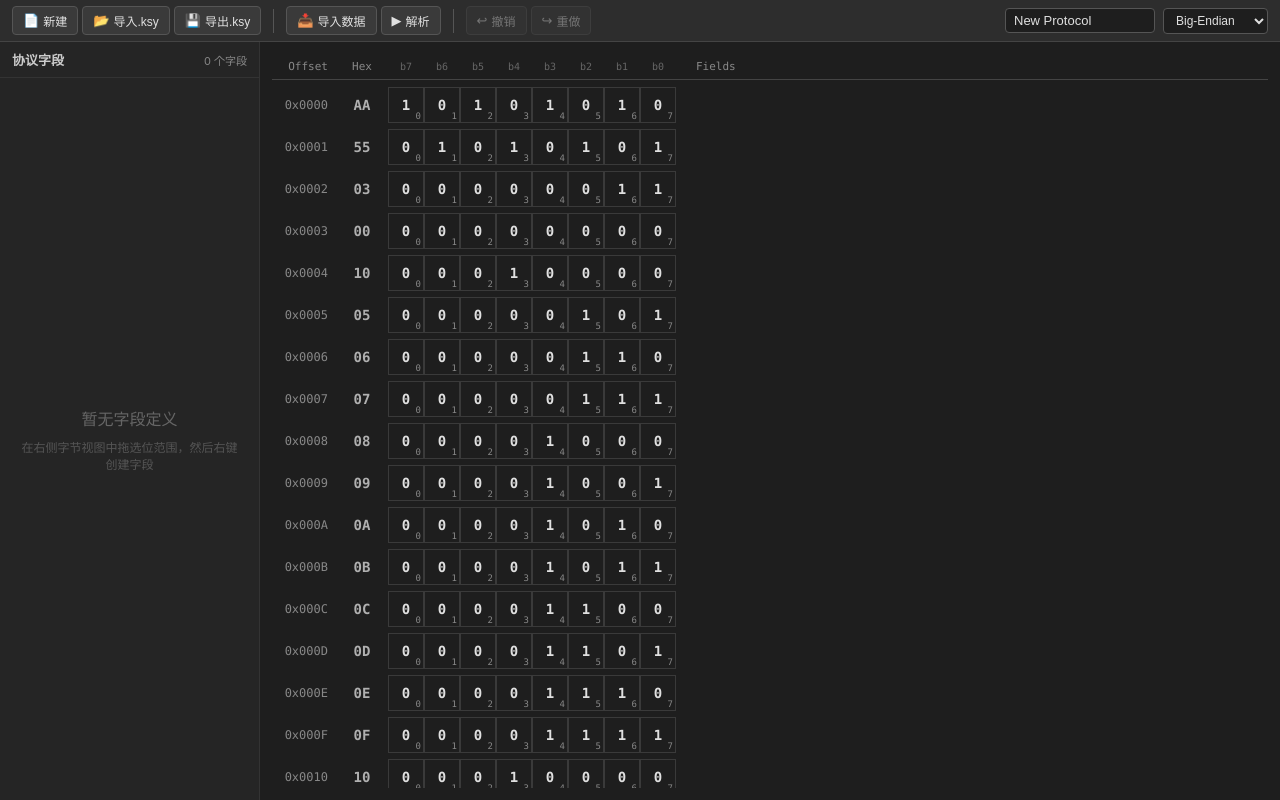
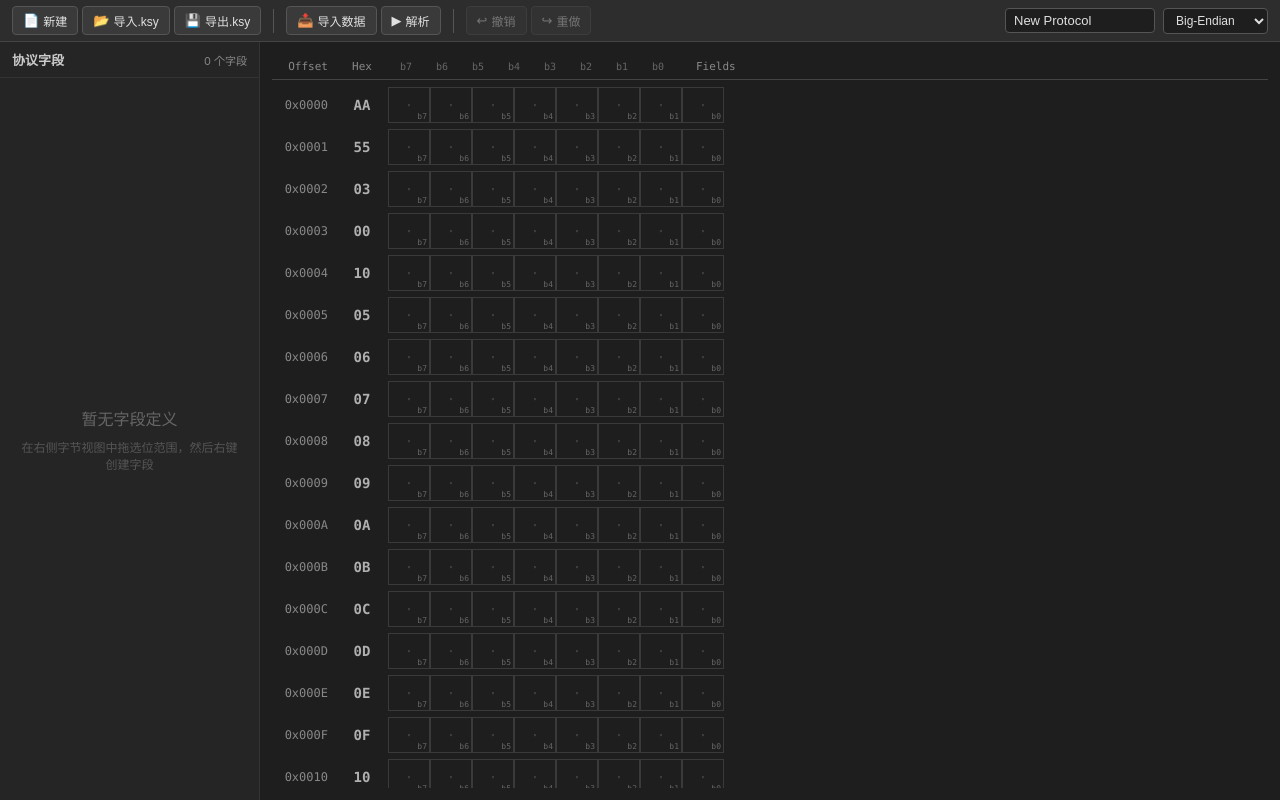
Before and after one commit to ChongYuanLi/BinForge, a Vue app: page / in a window 1280 px wide. Built offline with nearby package versions, Linux system fonts and the light colour scheme.

Commit message:
refactor: bit格子显示字段名缩写而非0/1
- 有字段覆盖的格子显示字段名前3个字符 (如 mag, ver, cmd)
- 无字段覆盖的格子显示 · (点号)
- 右下角显示 bit 位置标签 b7~b0
- 更宽的格子 (42px) 容纳字段名

```diff
--- a/src/components/ByteView/BitCell.vue
+++ b/src/components/ByteView/BitCell.vue
@@ -4,8 +4,8 @@
     :class="{
       'bit-cell--selected': isSelected,
       'bit-cell--dragging': isDragSelected,
-      'bit-cell--field-0': fieldColors.length === 1,
-      'bit-cell--multi-field': fieldColors.length > 1,
+      'bit-cell--has-field': topOverlay !== null,
+      'bit-cell--empty': topOverlay === null,
     }"
     :style="cellStyle"
     @mousedown="onMouseDown"
@@ -13,8 +13,9 @@
     @contextmenu.prevent="onContextMenu"
     @click="onClick"
   >
-    <span class="bit-cell__value">{{ bitValue }}</span>
-    <span class="bit-cell__index">{{ bitIndex }}</span>
+    <span class="bit-cell__label" v-if="topOverlay">{{ getLabel(topOverlay) }}</span>
+    <span class="bit-cell__empty" v-else>·</span>
+    <span class="bit-cell__index">{{ bitLabel }}</span>
   </div>
 </template>
 
@@ -22,6 +23,8 @@
 import { computed } from 'vue'
 import { useSelectionStore } from '../../stores/selection'
 import { useByteViewStore } from '../../stores/byteView'
+import type { FieldOverlay } from '../../models/field'
+
 const props = defineProps<{
   byteOffset: number
   bitIndex: number  // 0-7, 0=MSB, 7=LSB
@@ -34,21 +37,20 @@ const emit = defineEmits<{
 const selectionStore = useSelectionStore()
 const byteViewStore = useByteViewStore()
 
-/** 当前bit的值 (0 或 1) */
-const bitValue = computed(() => {
-  const byte = byteViewStore.data[props.byteOffset]
-  if (byte === undefined) return 0
-  return (byte >> (7 - props.bitIndex)) & 1
-})
-
 /** 此bit位置的字段覆盖 */
 const fieldOverlays = computed(() => {
   return byteViewStore.getOverlaysAtBit(props.byteOffset, props.bitIndex)
 })
 
-/** 字段颜色 */
-const fieldColors = computed(() => {
-  return fieldOverlays.value.map(o => o.color)
+/** 最上层（最深）的 overlay */
+const topOverlay = computed(() => {
+  if (fieldOverlays.value.length === 0) return null
+  return fieldOverlays.value.reduce((a, b) => b.depth > a.depth ? b : a)
+})
+
+/** bit 位置标签 b7~b0 */
+const bitLabel = computed(() => {
+  return `b${7 - props.bitIndex}`
 })
 
 /** 是否被选中（字段选中） */
@@ -67,21 +69,22 @@ const isDragSelected = computed(() => {
 
 /** 单元格样式 */
 const cellStyle = computed(() => {
-  if (fieldColors.value.length === 1) {
-    return { backgroundColor: fieldColors.value[0] }
-  }
-  if (fieldColors.value.length > 1) {
-    // 多个字段覆盖时，用最深层（最内层）的颜色
-    const deepest = fieldOverlays.value.reduce((a, b) =>
-      b.depth > a.depth ? b : a
-    )
-    return { backgroundColor: deepest.color }
+  if (topOverlay.value) {
+    return { backgroundColor: topOverlay.value.color }
   }
   return {}
 })
 
+/** 获取显示标签：字段名前2~3个字符 */
+function getLabel(overlay: FieldOverlay): string {
+  const name = overlay.fieldName
+  if (!name) return overlay.isBitField ? 'b' : '?'
+  // 取字段名的前3个字符
+  return name.length <= 3 ? name : name.slice(0, 3)
+}
+
 function onMouseDown(e: MouseEvent) {
-  if (e.button === 0) { // 左键
+  if (e.button === 0) {
     selectionStore.startDrag(props.byteOffset, props.bitIndex)
   }
 }
@@ -97,12 +100,8 @@ function onContextMenu(e: MouseEvent) {
 }
 
 function onClick(_e: MouseEvent) {
-  // 点击时选中该位置所在的字段
-  const overlay = fieldOverlays.value.length > 0
-    ? fieldOverlays.value.reduce((a, b) => b.depth > a.depth ? b : a)
-    : null
-  if (overlay) {
-    selectionStore.selectField(overlay.fieldId)
+  if (topOverlay.value) {
+    selectionStore.selectField(topOverlay.value.fieldId)
   }
 }
 </script>
@@ -113,7 +112,7 @@ function onClick(_e: MouseEvent) {
   flex-direction: column;
   align-items: center;
   justify-content: center;
-  width: 36px;
+  width: 42px;
   height: 36px;
   border: 1px solid #3a3a3a;
   cursor: pointer;
@@ -138,16 +137,30 @@ function onClick(_e: MouseEvent) {
   border-color: #4285f4;
 }
 
-.bit-cell__value {
+.bit-cell--has-field {
+  border-color: rgba(255, 255, 255, 0.15);
+}
+
+.bit-cell__label {
+  font-size: 10px;
+  font-family: 'Consolas', 'Monaco', monospace;
+  font-weight: 600;
+  color: #e0e0e0;
+  overflow: hidden;
+  text-overflow: ellipsis;
+  white-space: nowrap;
+  max-width: 100%;
+  padding: 0 2px;
+}
+
+.bit-cell__empty {
   font-size: 14px;
-  font-family: 'Consolas', 'Monaco', monospace;
-  font-weight: bold;
-  color: #e0e0e0;
+  color: #444;
 }
 
 .bit-cell__index {
-  font-size: 9px;
-  color: #888;
+  font-size: 8px;
+  color: #666;
   position: absolute;
   bottom: 1px;
   right: 2px;
```
